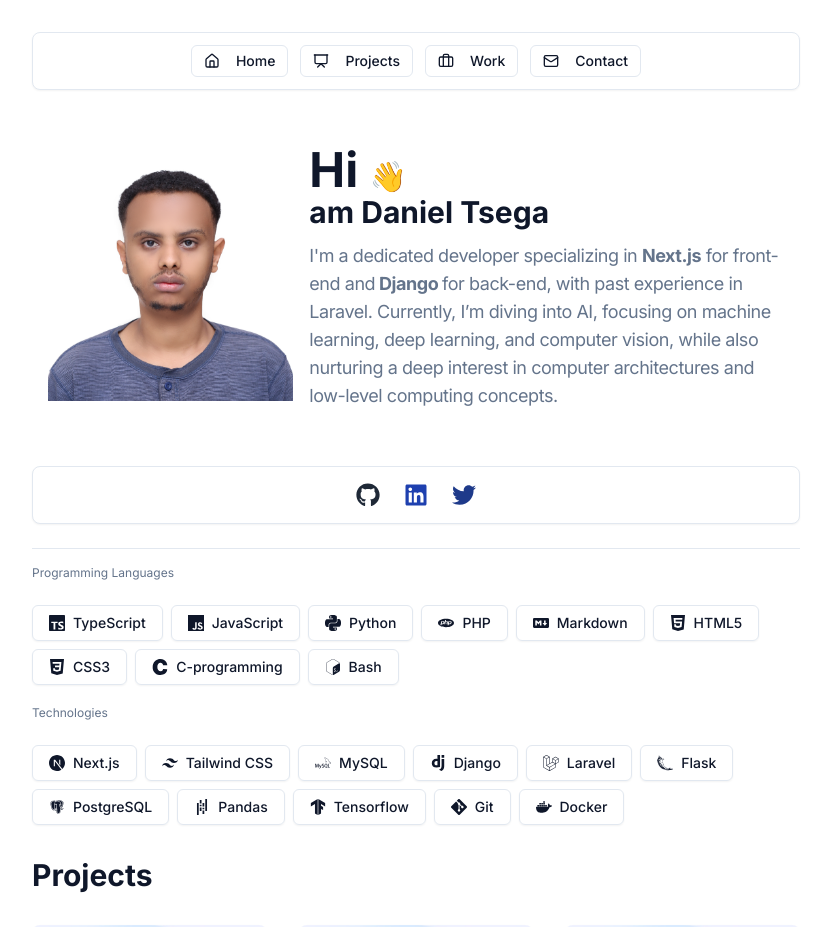
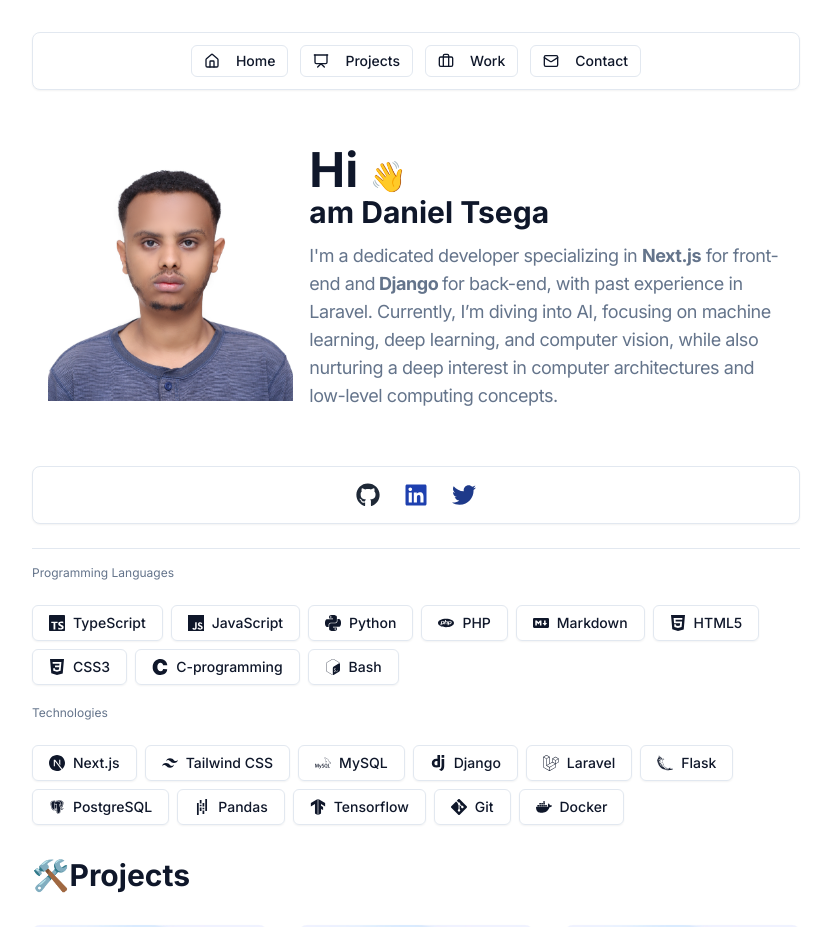
Before and after one commit to danieltsega/portfolio-website, a Next.js app: page / in a window 1280 px wide. Shown: the top 927 px of the page, without its empty margins (224-1055 px from the left). Built offline with nearby package versions, Linux system fonts and the light colour scheme.

Commit message:
update: add wrench emojit to the section header

```diff
--- a/src/components/project-section.tsx
+++ b/src/components/project-section.tsx
@@ -6,7 +6,7 @@ import { projects } from "@/lib/data";
 const Projects: React.FC = () => {
   return (
     <section className="py-8 px-4 md:px-0">
-      <h1 className="text-3xl font-bold text-start mb-8">Projects</h1>
+      <h1 className="text-3xl font-bold text-start mb-8">🛠️Projects</h1>
       <div className="grid gap-8 sm:grid-cols-1 md:grid-cols-2 lg:grid-cols-3">
         {projects.map((project, index) => (
           <ProjectCard
```
